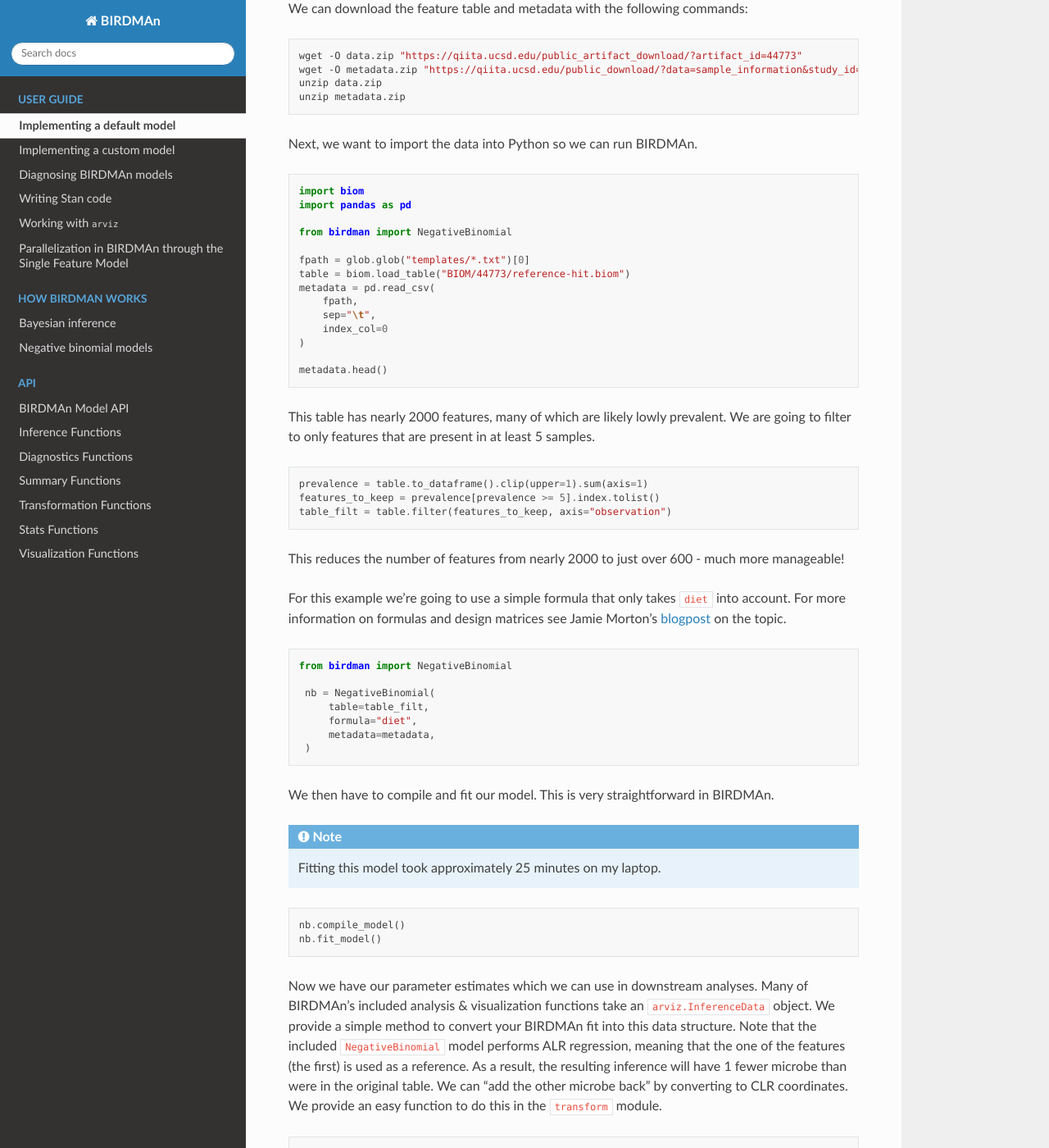
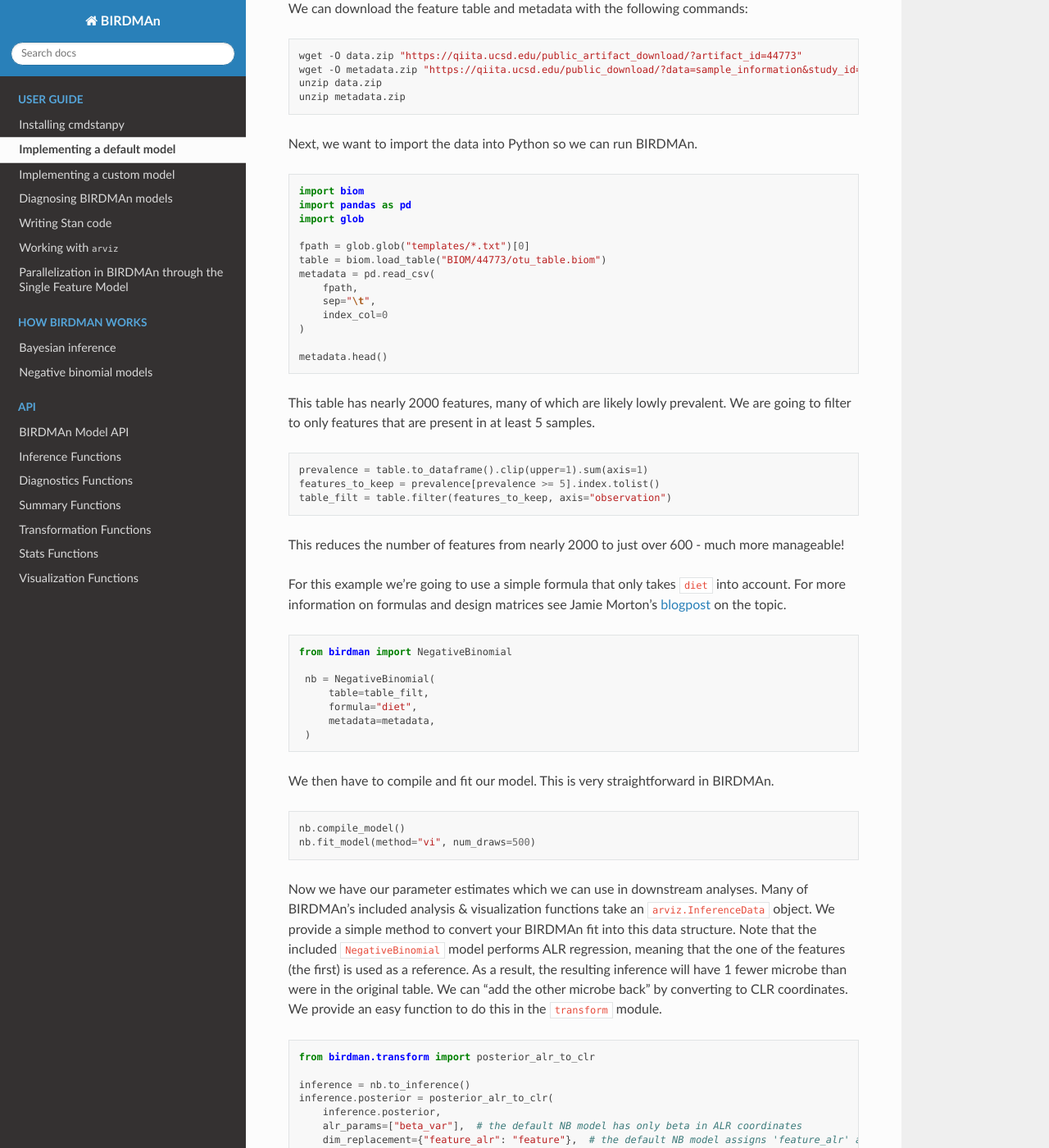
Before and after one commit to biocore/BIRDMAn, a Sphinx documentation site: the page built from docs/default_model_example.rst, in a window 1280 px wide and 1400 px high, scrolled down 329 px. Shown: the whole window at 82% size. Built offline with Sphinx 7.4.7 and the Read the Docs theme 2.0.0, drawn with Linux system fonts in a browser that asks for light colours.

Commit message:
Update docs

```diff
--- a/docs/custom_model.rst
+++ b/docs/custom_model.rst
@@ -315,10 +315,6 @@ We pass all these arguments into the ``specify_model`` method of the ``Model`` o
 
 Finally, we compile and fit the model.
 
-.. note::
-
-    Fitting this model took approximately 6 minutes on my laptop.
-
 .. code-block:: python
 
     nb_lme.compile_model()
--- a/docs/default_model_example.rst
+++ b/docs/default_model_example.rst
@@ -20,11 +20,10 @@ Next, we want to import the data into Python so we can run BIRDMAn.
 
     import biom
     import pandas as pd
-
-    from birdman import NegativeBinomial
+    import glob
 
     fpath = glob.glob("templates/*.txt")[0]
-    table = biom.load_table("BIOM/44773/reference-hit.biom")
+    table = biom.load_table("BIOM/44773/otu_table.biom")
     metadata = pd.read_csv(
         fpath,
         sep="\t",
@@ -57,15 +56,10 @@ For this example we're going to use a simple formula that only takes ``diet`` in
 
 We then have to compile and fit our model. This is very straightforward in BIRDMAn.
 
-.. note::
-
-    Fitting this model took approximately 25 minutes on my laptop.
-
-
 .. code-block:: python
 
     nb.compile_model()
-    nb.fit_model()
+    nb.fit_model(method="vi", num_draws=500)
 
 Now we have our parameter estimates which we can use in downstream analyses. Many of BIRDMAn's included analysis & visualization functions take an ``arviz.InferenceData`` object. We provide a simple method to convert your BIRDMAn fit into this data structure. Note that the included ``NegativeBinomial`` model performs ALR regression, meaning that the one of the features (the first) is used as a reference. As a result, the resulting inference will have 1 fewer microbe than were in the original table. We can "add the other microbe back" by converting to CLR coordinates. We provide an easy function to do this in the ``transform`` module.
 
--- a/docs/index.rst
+++ b/docs/index.rst
@@ -34,6 +34,7 @@ If you are planning on contributing to BIRDMAn you must also install the followi
     :maxdepth: 2
     :caption: User Guide
 
+    installation
     default_model_example
     custom_model
     diagnosing_model
--- a/docs/parallelization.rst
+++ b/docs/parallelization.rst
@@ -273,6 +273,6 @@ With our Python script, we can now write a simple script that tells our cluster
         --num-warmup 1000 \
         --beta-prior 2.0 \
         --inv-disp-sd 0.5 \
-        --re-prior 2.0 \
+        --re-prior 2.0
 
 If you run this script your scheduler should start up 20 jobs, each one running a different chunk of features!
```
Also changed, not shown: docs/installation.rst (added, +26 -0 lines), 1 other file.
